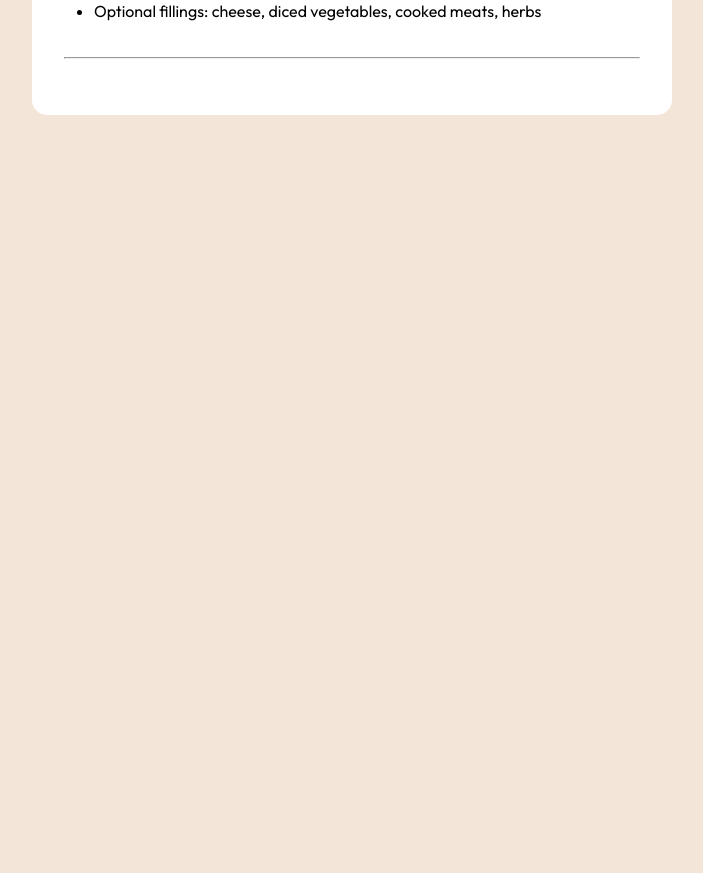
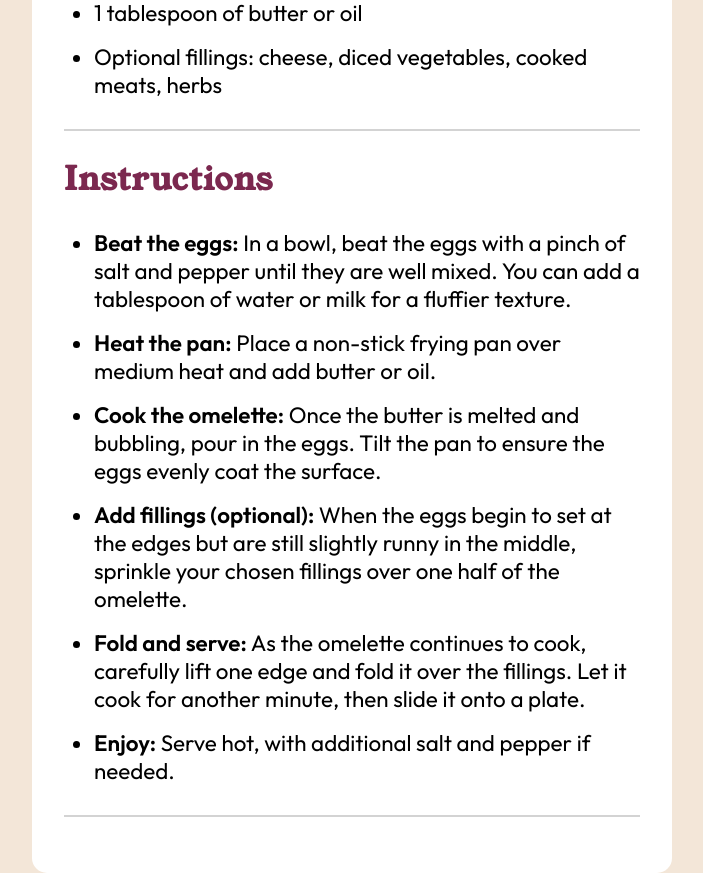
Before and after one commit to horoserp/recipe, a React (Create React App) app: page / in a window 1280 px wide. Shown: the part 1140-2013 px from the top of the page, without its empty margins (288-991 px from the left). Before the commit the page ends 1255 px from the top, so only its background shows below. Built offline with nearby package versions, Linux system fonts and the light colour scheme.

Commit message:
Fix: Adjust HR style. Update: Finish Instructions

```diff
--- a/src/App.css
+++ b/src/App.css
@@ -73,19 +73,27 @@ p {
   line-height: 2;
 }
 
-.ingredients h2 {
+.ingredients h2,
+.instructions h2 {
   font-family: "Young Serif", serif;
   font-size: 2rem;
   color: var(--rose800);
   letter-spacing: 1px;
 }
 
-.ingredients ul {
+.ingredients ul,
+.instructions ul {
   padding-inline-start: 30px;
   margin-top: 0px;
   margin-bottom: 30px;
 }
 
-.ingredients li {
-  line-height: 2;
+hr {
+  border: 1px solid lightgray;
 }
+
+.ingredients li,
+.instructions li {
+  font-size: 1.4rem;
+  margin-bottom: 16px;
+}
--- a/src/App.js
+++ b/src/App.js
@@ -1,6 +1,7 @@
 import RecipeTitle from "./RecipeTitle";
 import "./App.css";
 import Ingredients from "./Ingredients";
+import Instructions from "./Instructions";
 
 function App() {
   return (
@@ -9,6 +10,7 @@ function App() {
         <img src="/image-omelette.jpeg" alt="Simple Omelette Recipe" />
         <RecipeTitle />
         <Ingredients />
+        <Instructions />
       </main>
     </div>
   );
--- /dev/null
+++ b/src/Instructions.js
@@ -0,0 +1,42 @@
+import React from "react";
+
+function Instructions() {
+  return (
+    <section className="instructions">
+      <h2>Instructions</h2>
+      <ul>
+        <li>
+          <span class="bold">Beat the eggs:</span> In a bowl, beat the eggs with
+          a pinch of salt and pepper until they are well mixed. You can add a
+          tablespoon of water or milk for a fluffier texture.
+        </li>
+        <li>
+          <span class="bold">Heat the pan:</span> Place a non-stick frying pan
+          over medium heat and add butter or oil.
+        </li>
+        <li>
+          <span class="bold">Cook the omelette:</span> Once the butter is melted
+          and bubbling, pour in the eggs. Tilt the pan to ensure the eggs evenly
+          coat the surface.
+        </li>
+        <li>
+          <span class="bold">Add fillings (optional):</span> When the eggs begin
+          to set at the edges but are still slightly runny in the middle,
+          sprinkle your chosen fillings over one half of the omelette.
+        </li>
+        <li>
+          <span class="bold">Fold and serve:</span> As the omelette continues to
+          cook, carefully lift one edge and fold it over the fillings. Let it
+          cook for another minute, then slide it onto a plate.
+        </li>
+        <li>
+          <span class="bold">Enjoy:</span> Serve hot, with additional salt and
+          pepper if needed.
+        </li>
+      </ul>
+      <hr />
+    </section>
+  );
+}
+
+export default Instructions;
```
